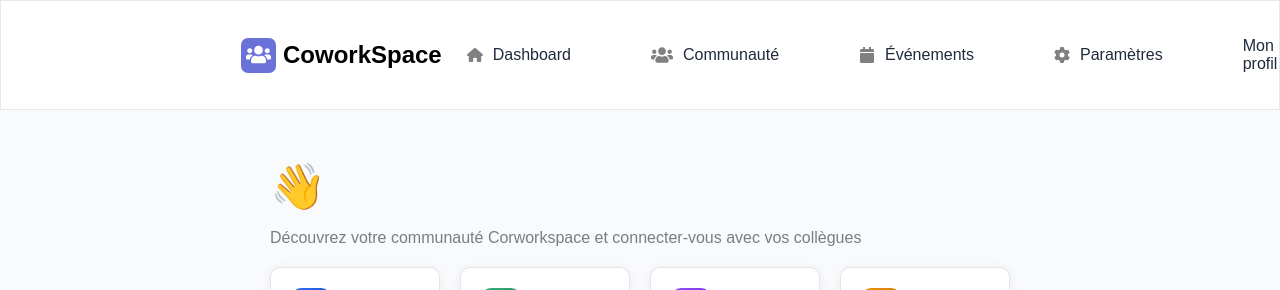
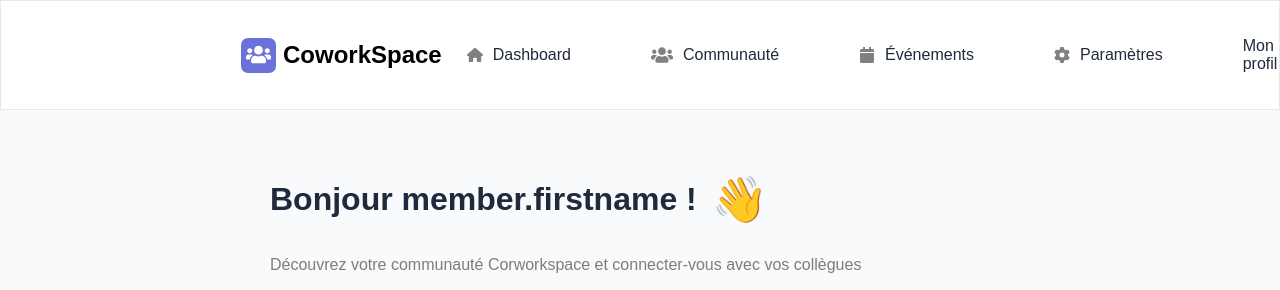
Before and after one commit to ltrcelia/Coworking-App, a React (Vite) app in the folder frontend/: page / in a window 1280 px wide. Shown: the top 290 px of the page. Built offline with nearby package versions, Linux system fonts and the light colour scheme; no server answers.

Commit message:
frontend profil

```diff
--- a/frontend/src/pages/Dashboard.tsx
+++ b/frontend/src/pages/Dashboard.tsx
@@ -57,9 +57,9 @@ const Dashboard: React.FC = () => {
     <div className="dashboard">
       <div className="intro">
         <div className="name">
-          {member && (
-            <h1>Bonjour {member.firstname} !</h1>
-          )}
+          {/* {member && ( */}
+          <h1>Bonjour member.firstname !</h1>
+          {/* )} */}
           <p className="emoji">👋</p>
         </div>
         <p>Découvrez votre communauté Corworkspace et connecter-vous avec vos collègues</p>
```
